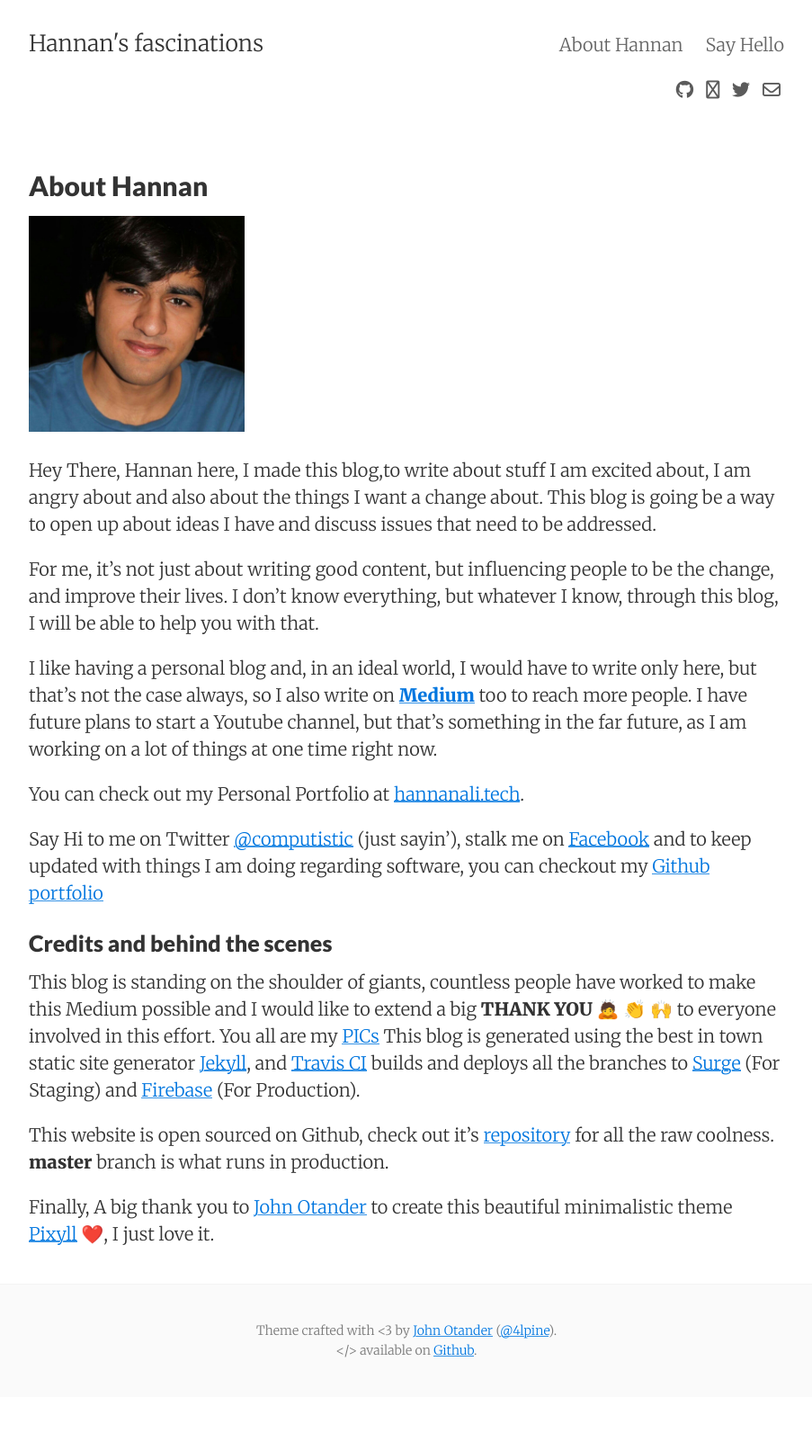
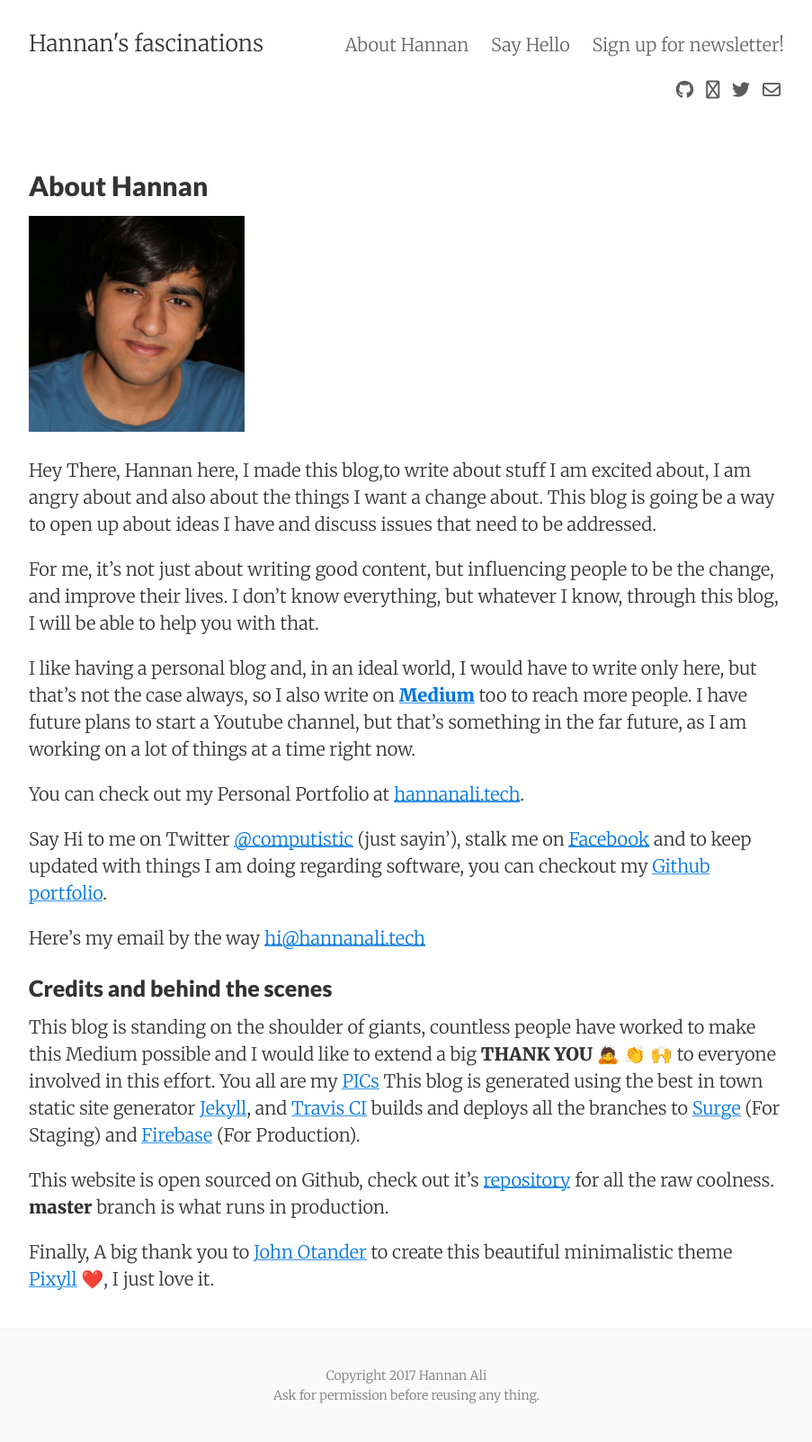
Before and after one commit to abdulhannanali/fascinations-of-hannan, a Jekyll site: the page built from about.md, in a window 1280 px wide. Shown: the whole page at 90% size, without its empty margins (188-1091 px from the left). Built offline with Jekyll 4.4.1, drawn with Linux system fonts in a browser that asks for light colours; nearby versions of some CDN libraries; emoji names are drawn with the system emoji font; before the commit the page ends 1553 px from its top, so only the background shows below that.

Commit message:
add nav links

```diff
--- a/_config.yml
+++ b/_config.yml
@@ -21,7 +21,7 @@ animated:             false
 show_related_posts:   false
 show_post_footers:    false
 show_social_icons:    true
-ajaxify_contact_form: false
+ajaxify_contact_form: true
 enable_mathjax: false
 extended_fonts: false
 enable_anchorjs: false
--- a/_includes/footer.html
+++ b/_includes/footer.html
@@ -1,8 +1,7 @@
 <footer class="center">
   <div class="measure">
     <small>
-      Theme crafted with &lt;3 by <a href="http://johnotander.com">John Otander</a> (<a href="https://twitter.com/4lpine">@4lpine</a>).<br>
-      &lt;/&gt; available on <a href="https://github.com/johnotander/pixyll">Github</a>.
+      Copyright 2017 Hannan Ali <br> Ask for permission before reusing any thing.
     </small>
   </div>
 </footer>
--- a/_includes/head.html
+++ b/_includes/head.html
@@ -59,6 +59,9 @@
     <meta property="og:description" content="{% if page.description %}{{ page.description | xml_escape }}{% else %}{{ site.description | xml_escape }}{% endif %}">
     <meta property="og:url" content="{{ site.url }}{{ page.url }}">
     <meta property="og:site_name" content="{{ site.title | xml_escape }}">
+    {% if page.image %}
+      <meta property=og:image"" content="{{% page.image %}}">
+    {% endif %}
 
     <!-- Twitter Card -->
     <meta name="twitter:card" content="summary" />
--- a/_includes/navigation.html
+++ b/_includes/navigation.html
@@ -2,9 +2,9 @@
     {% if page.tags contains "about" %}
         <a href="{{ page.url }}">{{ page.title }}</a>
     {% endif %}
-{% endfor %}
-{% for page in site.pages %}
     {% if page.tags contains "contact" %}
         <a href="{{ page.url }}">{{ page.title }}</a>
     {% endif %}
+    <!--Newsletter Campaign-->
 {% endfor %}
+<a href="http://tinyletter.com/computistic">Sign up for newsletter!</a>
--- a/about.md
+++ b/about.md
@@ -3,6 +3,8 @@ layout: page
 title: About Hannan
 permalink: /about/
 tags: about
+summary: About Hannan's Fascinations and Credits
+description: About Hannan's Fascinations and Credits
 ---
 <!--My pic-->
 <img src="/images/hannan.jpg" width="240px" height="240px" alt="Hanna's Display Picture" />
@@ -12,11 +14,13 @@ Hey There, Hannan here, I made this blog,to write about stuff I am excited about
 
 For me, it's not just about writing good content, but influencing people to be the change, and improve their lives. I don't know everything, but whatever I know, through this blog, I will be able to help you with that.
 
-I like having a personal blog and, in an ideal world, I would have to write only here, but that's not the case always, so I also write on **[Medium](https://medium.com/@abdulhannanali)** too to reach more people. I have future plans to start a Youtube channel, but that's something in the far future, as I am working on a lot of things at one time right now.
+I like having a personal blog and, in an ideal world, I would have to write only here, but that's not the case always, so I also write on **[Medium](https://medium.com/@abdulhannanali)** too to reach more people. I have future plans to start a Youtube channel, but that's something in the far future, as I am working on a lot of things at a time right now.
 
 You can check out my Personal Portfolio at [hannanali.tech](https://hannanali.tech).
 
-Say Hi to me on Twitter [@computistic](https://twitter.com/computistic) (just sayin'), stalk me on [Facebook](https://facebook.com/abdulhannanali) and to keep updated with things I am doing regarding software, you can checkout my [Github portfolio](https://github.com/abdulhannanali)
+Say Hi to me on Twitter [@computistic](https://twitter.com/computistic) (just sayin'), stalk me on [Facebook](https://facebook.com/abdulhannanali) and to keep updated with things I am doing regarding software, you can checkout my [Github portfolio](https://github.com/abdulhannanali).
+
+Here's my email by the way [hi@hannanali.tech](mailto:hi@hannanali.tech)
 
 ### Credits and behind the scenes
 This blog is standing on the shoulder of giants, countless people have worked to make this Medium possible and I would like to extend a big **THANK YOU** :bow: :clap: :raised_hands: to everyone involved in this effort. You all are my [PICs](www.internetslang.com/PIC-meaning-definition.asp)
```
